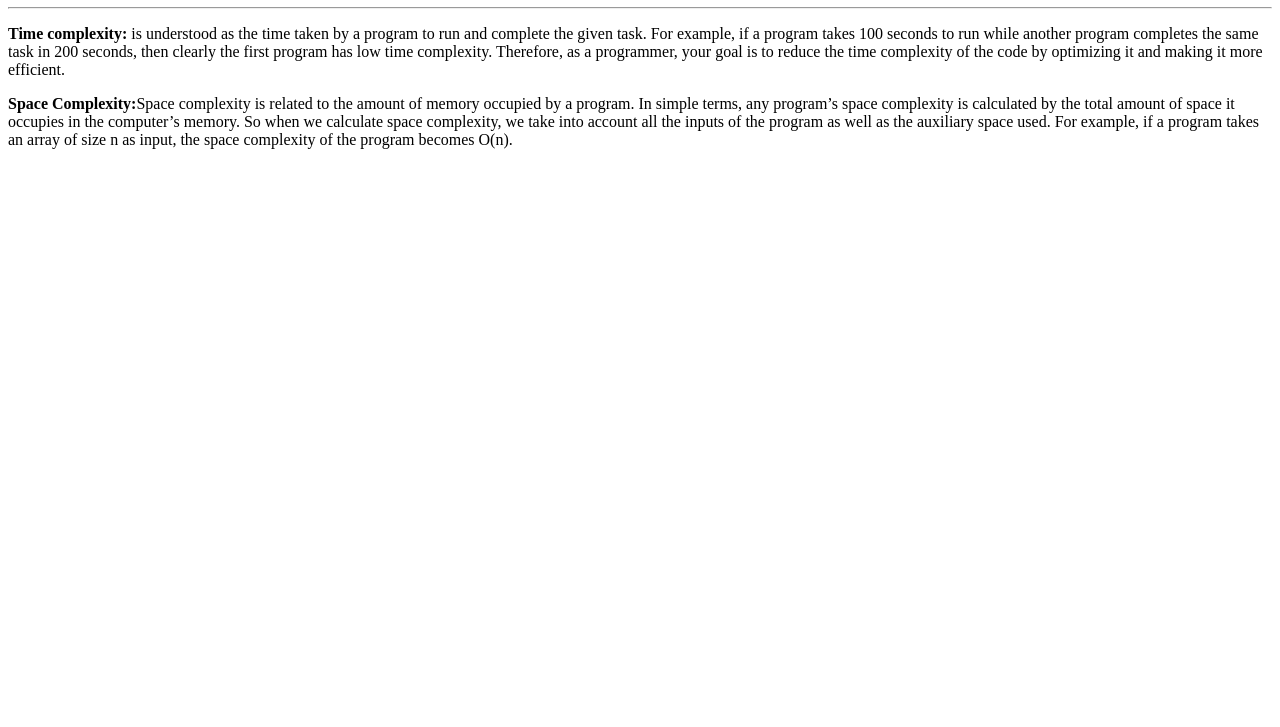
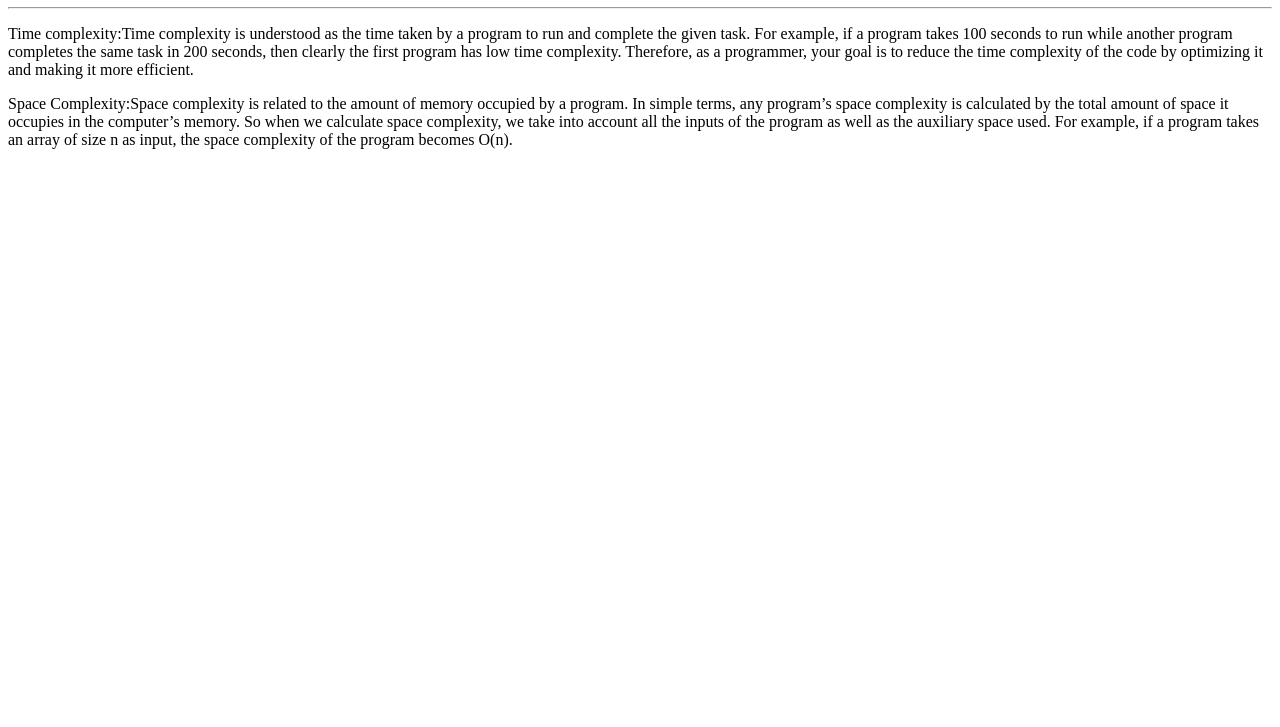
Before and after one commit to acciojob/time-and-space-complexity-codingbuz, a website: page main.html in a window 1280 px wide. Shown: the part 73-800 px from the top of the page. Drawn offline with Linux system fonts and the light colour scheme.

Commit message:
created a submission

```diff
--- a/main.html
+++ b/main.html
@@ -10,9 +10,9 @@
 	<!-- the entire body must be written by student -->
 	<h1>Time and Space Complexity</h1>
 	<hr>
-	<p><b>Time complexity:</b> is understood as the time taken by a program to run and complete the given task. For example, if a program takes 100 seconds to run while another program completes the same task in 200 seconds, then clearly the first program has low time complexity. Therefore, as a programmer, your goal is to reduce the time complexity of the code by optimizing it and making it more efficient.
+	<p>Time complexity:Time complexity is understood as the time taken by a program to run and complete the given task. For example, if a program takes 100 seconds to run while another program completes the same task in 200 seconds, then clearly the first program has low time complexity. Therefore, as a programmer, your goal is to reduce the time complexity of the code by optimizing it and making it more efficient.
 	</p>
-	<p><b>Space Complexity:</b>Space complexity is related to the amount of memory occupied by a program. In simple terms, any program’s space complexity is calculated by the total amount of space it occupies in the computer’s memory. So when we calculate space complexity, we take into account all the inputs of the program as well as the auxiliary space used. For example, if a program takes an array of size n as input, the space complexity of the program becomes O(n).
+	<p>Space Complexity:Space complexity is related to the amount of memory occupied by a program. In simple terms, any program’s space complexity is calculated by the total amount of space it occupies in the computer’s memory. So when we calculate space complexity, we take into account all the inputs of the program as well as the auxiliary space used. For example, if a program takes an array of size n as input, the space complexity of the program becomes O(n).
 	</p>
     <script type="text/javascript" src="./script.js">
 </script>
```
